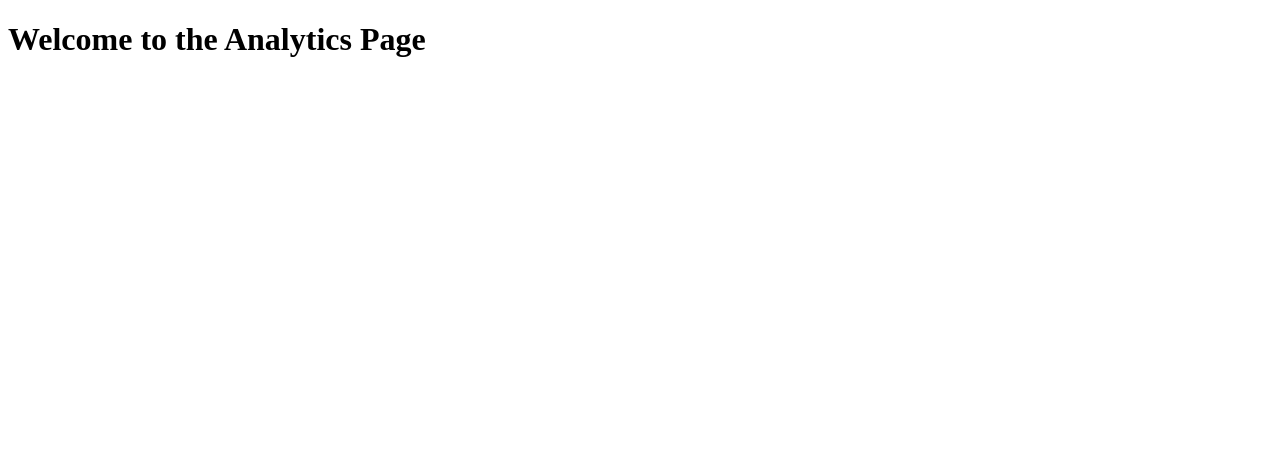
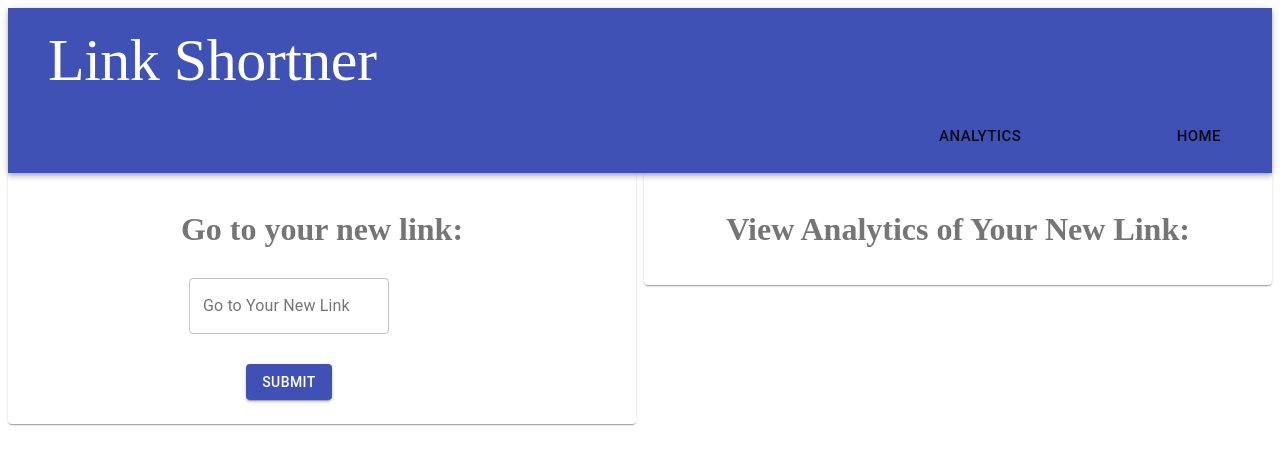
Before and after one commit to HarrisonClark/linkshorter, a React (Create React App) app: page /analytics in a window 1280 px wide. Shown: the top 464 px of the page. Built offline with nearby package versions, Linux system fonts and the light colour scheme.

Commit message:
worked on Analytics Page

```diff
--- a/src/Analytics.js
+++ b/src/Analytics.js
@@ -1,8 +1,58 @@
 import React from 'react';
+import NavBar from './NavBar'
+import { Box,
+        Grid,
+        Paper,
+        makeStyles } from "@material-ui/core";
+
+import GoToForm from './GoToNewLinkForm'
+
+
+const useStyles = makeStyles(theme => ({
+    root: {
+      flexGrow: 1,
+    },
+    paper: {
+      padding: theme.spacing(2),
+      textAlign: 'center',
+      color: theme.palette.text.secondary,
+    },
+  }));
 
 export default function Analytics(){
+    const classes = useStyles();
 
     return(
-        <h1> Welcome to the Analytics Page</h1>
+        <>
+        <NavBar />
+
+        <div className={classes.root}>
+            <Grid container spacing={1}>
+
+                <Grid item xs={6}>
+                <Paper className={classes.paper}>
+                    <Box display="flex" justifyContent="center">
+                        <div>
+                            <h1> Go to your new link: </h1>
+                            <GoToForm />
+                        </div>
+                    </Box>
+                </Paper>
+                </Grid>
+                <Grid item xs={6}>
+                <Paper className={classes.paper}>
+                    <Box display="flex" justifyContent="center">
+                        <div>
+                            <h1> View Analytics of Your New Link: </h1>
+
+                        </div>
+                    </Box>
+                </Paper>
+                </Grid>
+
+            </Grid>
+        </div>
+        </>
+
     );
 }
--- a/src/App.js
+++ b/src/App.js
@@ -2,7 +2,6 @@ import React from 'react';
 import Home from './Home'
 import Analytics from './Analytics'
 import { BrowserRouter as Router, Route, Switch } from "react-router-dom";
-import NavBar from './NavBar'
 
 export default function App() {
   return (
--- /dev/null
+++ b/src/GoToNewLinkForm.js
@@ -0,0 +1,30 @@
+import React, { useEffect, useState } from "react";
+import TextField from '@material-ui/core/TextField';
+import { makeStyles,
+        Button } from '@material-ui/core';
+
+const useStyles = makeStyles((theme) => ({
+    root: {
+      '& > *': {
+        margin: theme.spacing(1),
+        width: '25ch',
+        marginTop: "30px",
+      },
+    },
+  }));
+
+export default function GotToForm() {
+    const classes = useStyles();
+    return(
+        <form className={classes.root} noValidate autoComplete="off">
+          <div>
+            <TextField id="outlined-basic" label="Go to Your New Link" placeholder= "Enter Your Link" variant="outlined" />
+          </div>
+          <div>
+            <Button variant="contained" color="primary"> Submit </Button>
+          </div>
+        </form>
+
+    );
+
+}
```
